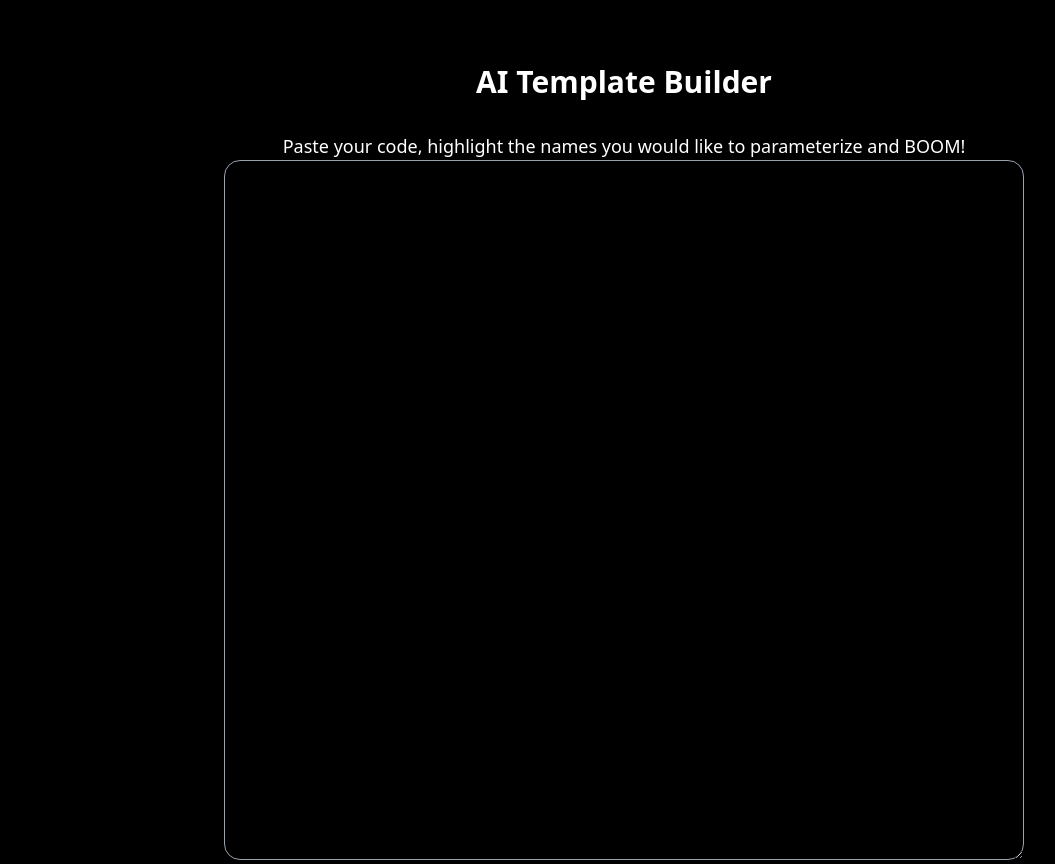
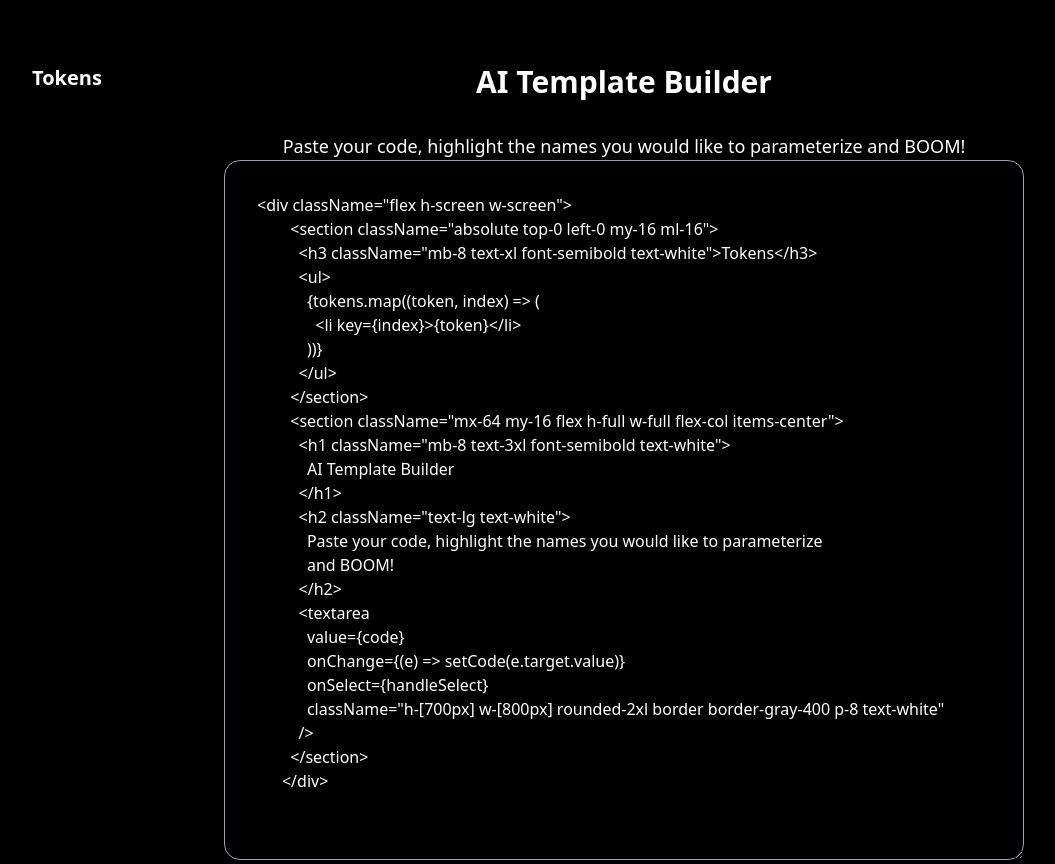
Before and after one commit to iagombermudez/template-builder, a React (Vite) app: page / in a window 1280 px wide. Shown: the whole page, without its empty margins (32-1087 px from the left). Built offline with nearby package versions, Linux system fonts and the light colour scheme.

Commit message:
display tokens to the left of the screen

```diff
--- a/src/app.tsx
+++ b/src/app.tsx
@@ -1,7 +1,32 @@
 import { useState } from "react";
 
 export const App = () => {
-  const [code, setCode] = useState("");
+  const [code, setCode] = useState(`<div className="flex h-screen w-screen">
+        <section className="absolute top-0 left-0 my-16 ml-16">
+          <h3 className="mb-8 text-xl font-semibold text-white">Tokens</h3>
+          <ul>
+            {tokens.map((token, index) => (
+              <li key={index}>{token}</li>
+            ))}
+          </ul>
+        </section>
+        <section className="mx-64 my-16 flex h-full w-full flex-col items-center">
+          <h1 className="mb-8 text-3xl font-semibold text-white">
+            AI Template Builder
+          </h1>
+          <h2 className="text-lg text-white">
+            Paste your code, highlight the names you would like to parameterize
+            and BOOM!
+          </h2>
+          <textarea
+            value={code}
+            onChange={(e) => setCode(e.target.value)}
+            onSelect={handleSelect}
+            className="h-[700px] w-[800px] rounded-2xl border border-gray-400 p-8 text-white"
+          />
+        </section>
+      </div>`);
+
   const [tokens, setTokens] = useState<string[]>([]);
   const [highlightedText, setHighlightedText] = useState("");
 
@@ -41,6 +66,14 @@ export const App = () => {
   return (
     <>
       <div className="flex h-screen w-screen">
+        <section className="absolute top-0 left-0 my-16 ml-16">
+          <h3 className="mb-8 text-xl font-semibold text-white">Tokens</h3>
+          <ul>
+            {tokens.map((token, index) => (
+              <li key={index}>{token}</li>
+            ))}
+          </ul>
+        </section>
         <section className="mx-64 my-16 flex h-full w-full flex-col items-center">
           <h1 className="mb-8 text-3xl font-semibold text-white">
             AI Template Builder
```
